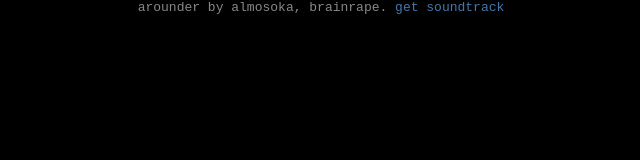
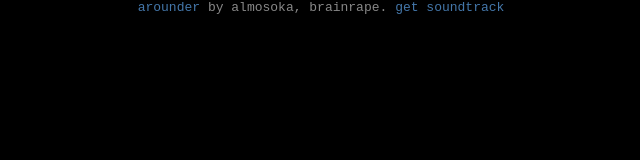
Before and after one commit to brainrake/arounder, a website with bundled scripts: page game/index.html in a window 1280 px wide. Shown: the full height of the page, 319-959 px from the left. Built offline with nearby package versions, Linux system fonts and the light colour scheme.

Commit message:
add gh link

```diff
--- a/game/index.html
+++ b/game/index.html
@@ -26,7 +26,7 @@
 
     <main class="main" role="main">
       <div id='game-container'></div>
-      arounder by almosoka, brainrape. <a href="https://soundcloud.com/almosoka/arounder">get soundtrack</a>
+      <a href="https://github.com/eket/arounder">arounder</a> by almosoka, brainrape. <a href="https://soundcloud.com/almosoka/arounder">get soundtrack</a>
     </main>
 
     <aside class="sidebar" role="complementary">
```
